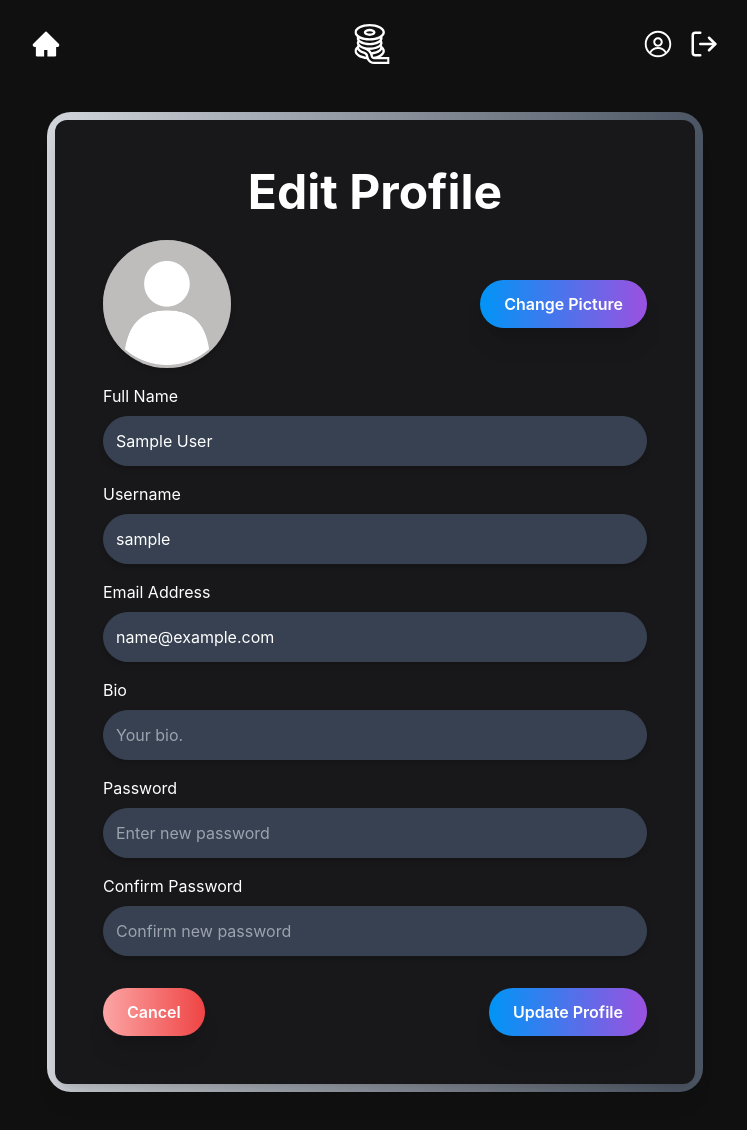
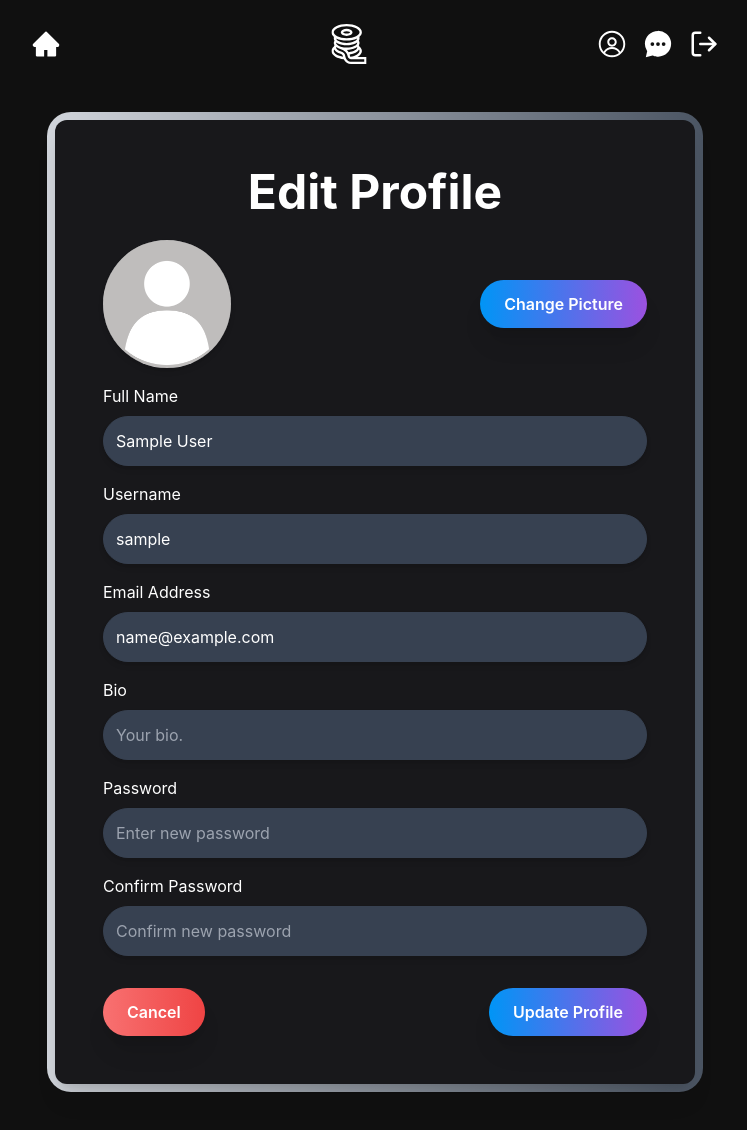
Before and after one commit to tanmay-tiwari-20/Spools, a React (Vite) app in the folder frontend/: page /update in a window 1280 px wide. Shown: the whole page, without its empty margins (265-1012 px from the left). Built offline with nearby package versions, Linux system fonts and the light colour scheme; sample sign-in values are in the browser's storage.

Commit message:
Taking a break

```diff
--- a/frontend/src/App.jsx
+++ b/frontend/src/App.jsx
@@ -9,6 +9,7 @@ import UpdateProfilePage from "./Pages/UpdateProfilePage";
 import { useRecoilValue } from "recoil";
 import userAtom from "./atoms/userAtom";
 import CreatePost from "./Components/CreatePost";
+import ChatPage from "./Pages/ChatPage";
 
 const App = () => {
   const [isDarkMode, setIsDarkMode] = useState(false);
@@ -63,8 +64,11 @@ const App = () => {
             }
           />
           <Route path="/:username/post/:pid" element={<PostPage />} />
+          <Route
+            path="/chat"
+            element={user ? <ChatPage /> : <Navigate to={"/auth"} />}
+          />
         </Routes>
-
       </div>
     </div>
   );
--- a/frontend/src/Components/Header.jsx
+++ b/frontend/src/Components/Header.jsx
@@ -5,6 +5,7 @@ import { AiFillHome } from "react-icons/ai";
 import { RxAvatar } from "react-icons/rx";
 import { Link as RouterLink } from "react-router-dom";
 import { FiLogOut } from "react-icons/fi";
+import { IoChatbubbleEllipsesSharp } from "react-icons/io5";
 import useLogout from "../hooks/useLogout";
 import authScreenAtom from "../atoms/authAtom";
 
@@ -57,6 +58,13 @@ const Header = ({ isDarkMode, toggleColorMode }) => {
           >
             <RxAvatar className="text-2xl md:text-3xl" />
           </Link>
+          <Link
+            as={RouterLink}
+            to={`/chat`}
+            className="text-ebony dark:text-white hover:text-gray-500 dark:hover:text-softPurple transition duration-300"
+          >
+            <IoChatbubbleEllipsesSharp className="text-2xl md:text-3xl" />
+          </Link>
           <button
             className="text-ebony dark:text-white hover:text-gray-500 dark:hover:text-softPurple transition duration-300"
             onClick={logout} // Call logout here
--- a/frontend/src/Components/UserHeader.jsx
+++ b/frontend/src/Components/UserHeader.jsx
@@ -8,7 +8,6 @@ import {
   useToast,
   VStack,
 } from "@chakra-ui/react";
-import { BsInstagram } from "react-icons/bs";
 import { CgMoreO } from "react-icons/cg";
 import { useRecoilValue } from "recoil";
 import userAtom from "../atoms/userAtom";
@@ -156,18 +155,12 @@ const UserHeader = ({ user }) => {
             {user.followers.length} followers
           </p>
           <div className="bg-gray-600 dark:bg-gray-400 w-1 h-1 rounded-full"></div>
-          <p className="text-sm text-gray-600 dark:text-gray-300 hover:underline">
+          <p className="text-sm text-gray-600 dark:text-gray-300">
             {user.following.length} following
           </p>
         </div>
         <div className="flex">
-          <Box className="icon-container">
-            <BsInstagram
-              size={24}
-              className="cursor-pointer dark:text-gray-200 transition-transform duration-200 hover:scale-110"
-            />
-          </Box>
-          <Box className="icon-container ml-4">
+          <Box className="icon-container rounded-full p-2 w-10 h-10 transition-all duration-300 ease-linear hover:bg-gradient-to-r hover:from-electricBlue hover:to-softPurple hover:text-white ml-4">
             <Menu>
               <MenuButton>
                 <CgMoreO
@@ -176,9 +169,16 @@ const UserHeader = ({ user }) => {
                 />
               </MenuButton>
               <Portal>
-                <MenuList className="border-none rounded-lg bg-gray-300 dark:bg-ebony">
+                <MenuList border={"none"} bg={""}>
                   <MenuItem
-                    className="duration-300 rounded-md bg-gray-300 dark:bg-gray-600 dark:text-white hover:bg-gray-400 dark:hover:bg-gray-600"
+                    display={"flex"}
+                    alignItems={"center"}
+                    justifyContent={"center"}
+                    w={32}
+                    bgGradient="linear(to-r, #0095f6, #9b51e0)"
+                    color="white"
+                    transitionDuration="300ms"
+                    borderRadius="full"
                     onClick={copyURL}
                   >
                     Copy Link
--- /dev/null
+++ b/frontend/src/Pages/ChatPage.jsx
@@ -0,0 +1,8 @@
+
+const ChatPage = () => {
+  return (
+    <div>ChatPage</div>
+  )
+}
+
+export default ChatPage
--- a/frontend/src/Pages/UpdateProfilePage.jsx
+++ b/frontend/src/Pages/UpdateProfilePage.jsx
@@ -260,7 +260,7 @@ const UpdateProfilePage = () => {
               {/* Action Buttons */}
               <div className="mt-8 flex justify-between">
                 <button
-                  className="bg-gradient-to-r from-red-300 to-red-500 font-semibold text-white md:text-base text-sm md:px-6 md:py-3 px-4 py-2  rounded-full hover:scale-105 shadow-xl transition-all duration-300 hover:shadow-softRed"
+                  className="bg-gradient-to-r from-red-400 to-red-500 font-semibold text-white md:text-base text-sm md:px-6 md:py-3 px-4 py-2  rounded-full hover:scale-105 shadow-xl transition-all duration-300 hover:shadow-softRed"
                   type="button"
                   onClick={resetForm}
                   disabled={updating}
--- a/frontend/src/index.css
+++ b/frontend/src/index.css
@@ -4,23 +4,10 @@
 
 ::-webkit-scrollbar {
     width: 7px;
-    background-color: #8e8e8e;
+    background-color: #101010;
 }
 
 ::-webkit-scrollbar-thumb {
-    background-color: #262626;
+    background: linear-gradient(to bottom, #0095f6, #9b51e0);
     border-radius: 40px;
 }
-
-.icon-container {
-    border-radius: 50%;
-    padding: 8px;
-    width: 40px;
-    height: 40px;
-    transition: background-color 0.3s ease-in-out;
-
-    &:hover {
-        background-color: #8e8e8e;
-        color: white;
-    }
-}
```
